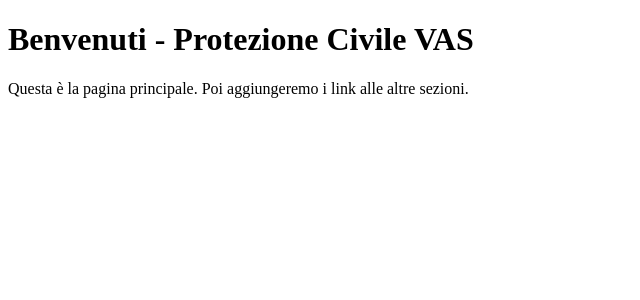
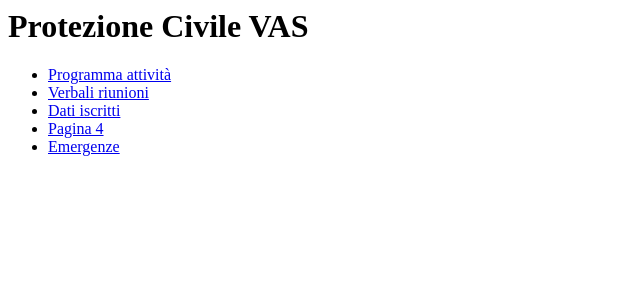
Before and after one commit to emiliomaj60-lang/prot_civ_vas, a Flask app: page / in a window 1280 px wide. Shown: the top 300 px of the page, without its empty margins (0-640 px from the left). Run offline with Flask 3, Linux system fonts and the light colour scheme.

Commit message:
Add files via upload

```diff
--- /dev/null
+++ b/templates/attivita.html
@@ -0,0 +1,2 @@
+<h1>Programma attività</h1>
+<p>Qui inseriremo le attività programmate.</p>
--- /dev/null
+++ b/templates/emergenze.html
@@ -0,0 +1,2 @@
+<h1>Programma attività</h1>
+<p>Qui inseriremo le attività programmate.</p>
--- a/templates/index.html
+++ b/templates/index.html
@@ -1,11 +1,9 @@
-<!DOCTYPE html>
-<html lang="it">
-<head>
-    <meta charset="UTF-8">
-    <title>Protezione Civile VAS</title>
-</head>
-<body>
-    <h1>Benvenuti - Protezione Civile VAS</h1>
-    <p>Questa è la pagina principale. Poi aggiungeremo i link alle altre sezioni.</p>
-</body>
-</html>
+<h1>Protezione Civile VAS</h1>
+
+<ul>
+  <li><a href="/attivita">Programma attività</a></li>
+  <li><a href="/verbali">Verbali riunioni</a></li>
+  <li><a href="/iscritti">Dati iscritti</a></li>
+  <li><a href="/pagina4">Pagina 4</a></li>
+  <li><a href="/emergenze">Emergenze</a></li>
+</ul>
--- /dev/null
+++ b/templates/iscritti.html
@@ -0,0 +1,2 @@
+<h1>Programma attività</h1>
+<p>Qui inseriremo le attività programmate.</p>
--- /dev/null
+++ b/templates/pagina4.html
@@ -0,0 +1,2 @@
+<h1>Programma attività</h1>
+<p>Qui inseriremo le attività programmate.</p>
--- /dev/null
+++ b/templates/verbali.html
@@ -0,0 +1,2 @@
+<h1>Programma attività</h1>
+<p>Qui inseriremo le attività programmate.</p>
```
Also changed, not shown: templates/base.html (added, +24 -0 lines).
